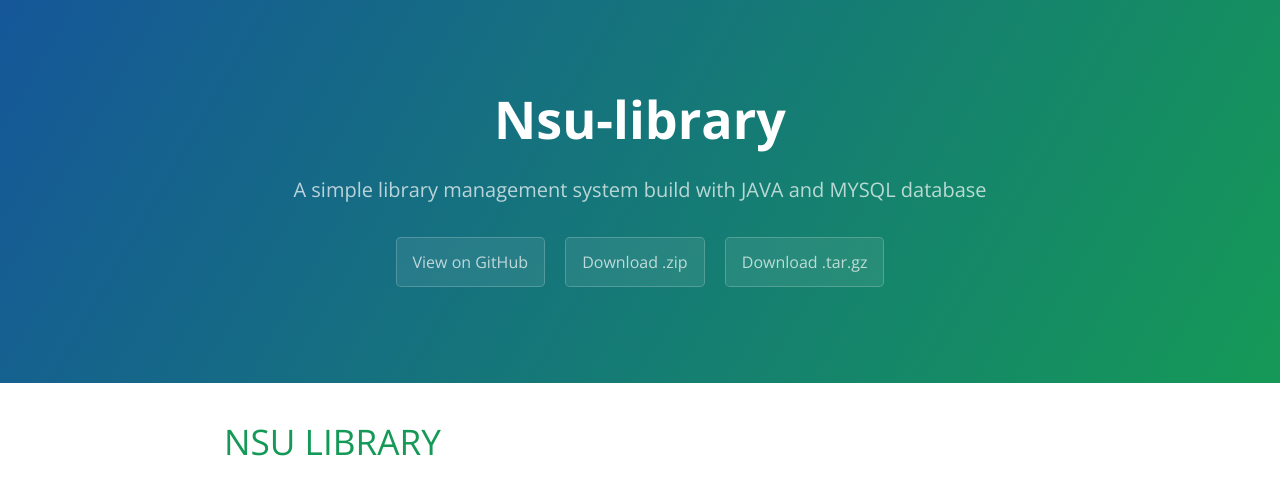
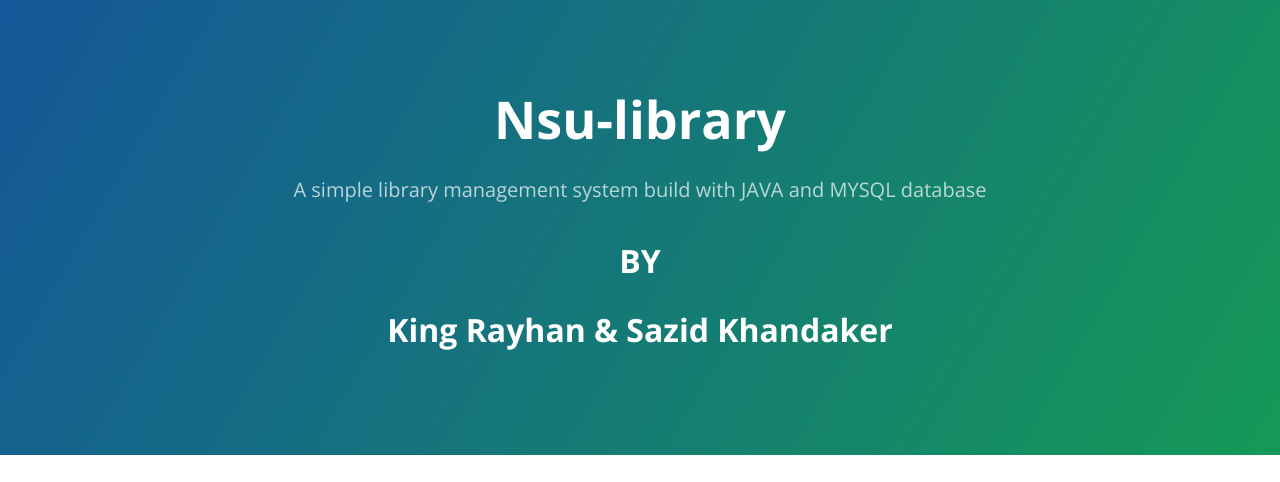
Before and after one commit to kingRayhan/NSU-Library, a plain HTML site: page index.html in a window 1280 px wide. Shown: the top 482 px of the page. Drawn offline with nearby package versions, Linux system fonts and the light colour scheme.

Commit message:
Update index.html

```diff
--- a/index.html
+++ b/index.html
@@ -8,14 +8,19 @@
     <link href='https://fonts.googleapis.com/css?family=Open+Sans:400,700' rel='stylesheet' type='text/css'>
     <link rel="stylesheet" type="text/css" href="stylesheets/stylesheet.css" media="screen">
     <link rel="stylesheet" type="text/css" href="stylesheets/github-light.css" media="screen">
+    <style>
+    	.page-header a{
+    		color: #fff;
+    	}
+    </style>
   </head>
   <body>
     <section class="page-header">
       <h1 class="project-name">Nsu-library</h1>
       <h2 class="project-tagline">A simple library management system build with JAVA and MYSQL database</h2>
-      <a href="https://github.com/kingRayhan/NSU-Library" class="btn">View on GitHub</a>
-      <a href="https://github.com/kingRayhan/NSU-Library/zipball/master" class="btn">Download .zip</a>
-      <a href="https://github.com/kingRayhan/NSU-Library/tarball/master" class="btn">Download .tar.gz</a>
+      <h1>BY</h1>
+      <h1><a href="https://www.facebook.com/rayhan095">King Rayhan</a> & <a href="https://www.facebook.com/sazid.khandaker.1">Sazid Khandaker</a></h1>
+
     </section>
 
     <section class="main-content">
@@ -24,6 +29,7 @@
 
 <p>A simple library management system build with JAVA and MYSQL database</p>
 
+		<div style="text-align: center;">
 		<p><img src="https://s15.postimg.org/qcqofsla3/image.png" alt="">
 		<img src="https://i.imgsafe.org/1e925c2860.png" alt="">
 		<img src="https://i.imgsafe.org/1e926cdd07.png" alt="">
@@ -34,12 +40,9 @@
 		<img src="http://image.prntscr.com/image/3cafc8a589b54f3cb068671f992cef59.png" alt="">
 		<img src="http://image.prntscr.com/image/d41c33ca2dac4a35a55c27efd1167e12.png" alt="">
 		<img src="http://image.prntscr.com/image/8fd0aa0a1d644af7b33ab0ed3f8784f7.png" alt=""></p>
+		</div>
 
-      <footer class="site-footer">
-        <span class="site-footer-owner"><a href="https://github.com/kingRayhan/NSU-Library">Nsu-library</a> is maintained by <a href="https://github.com/kingRayhan">kingRayhan</a>.</span>
 
-        <span class="site-footer-credits">This page was generated by <a href="https://pages.github.com">GitHub Pages</a> using the <a href="https://github.com/jasonlong/cayman-theme">Cayman theme</a> by <a href="https://twitter.com/jasonlong">Jason Long</a>.</span>
-      </footer>
 
     </section>
 
```
Lines whose indentation alone changed are shown as unchanged.
